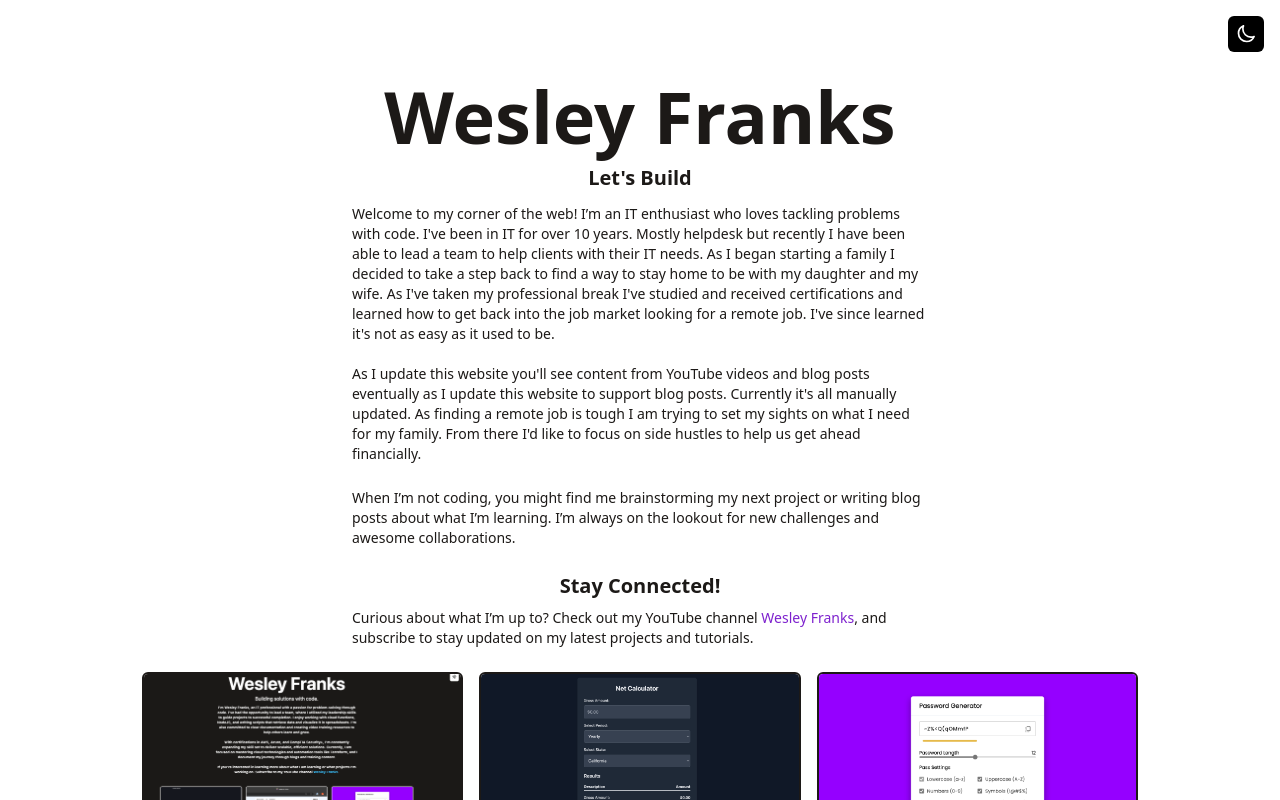
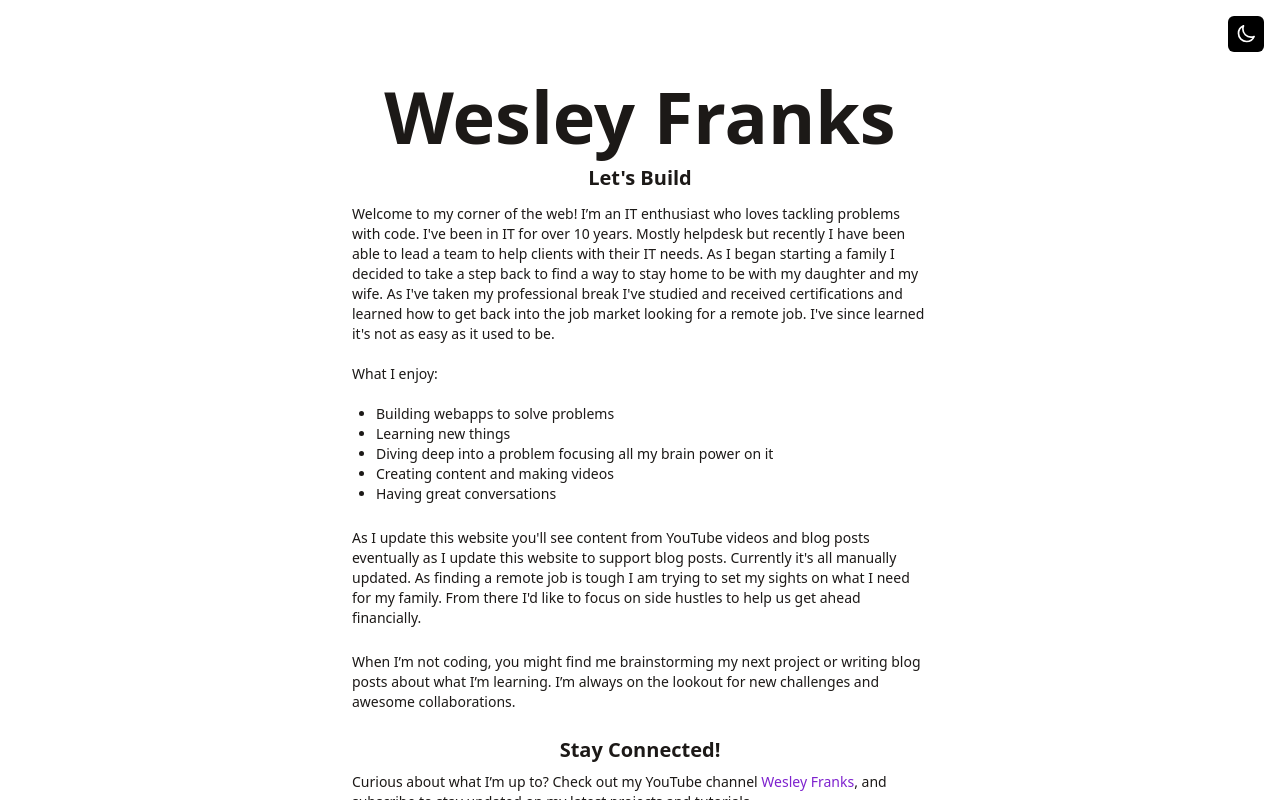
Before and after one commit to wesleyfranks/portfolio, a React (Vite) app: page / in a window 1280 px wide. Shown: the top 800 px of the page. Built offline with nearby package versions, Linux system fonts and the light colour scheme.

Commit message:
updated intro paragraph to add more context.

```diff
--- a/src/components/Intro.jsx
+++ b/src/components/Intro.jsx
@@ -22,7 +22,33 @@
           be.
           <br />
           <br />
-          As I update this website you'll see content from YouTube videos and blog posts eventually as I update this website to support blog posts. Currently it's all manually updated. As finding a remote job is tough I am trying to set my sights on what I need for my family. From there I'd like to focus on side hustles to help us get ahead financially.
+          <p className="text-left text-sm max-w-xl mb-6">
+            What I enjoy:
+            <br />
+            <br />
+            <ol className="list-disc ml-6">
+              <li>
+                Building webapps to solve problems
+              </li>
+              <li>
+                Learning new things
+              </li>
+              <li>
+                Diving deep into a problem focusing all my brain power on it
+              </li>
+              <li>
+                Creating content and making videos
+              </li>
+              <li>
+                Having great conversations
+              </li>
+            </ol>
+          </p>
+          As I update this website you'll see content from YouTube videos and
+          blog posts eventually as I update this website to support blog posts.
+          Currently it's all manually updated. As finding a remote job is tough
+          I am trying to set my sights on what I need for my family. From there
+          I'd like to focus on side hustles to help us get ahead financially.
         </p>
 
         <p className="text-left text-sm max-w-xl mb-6">
```
